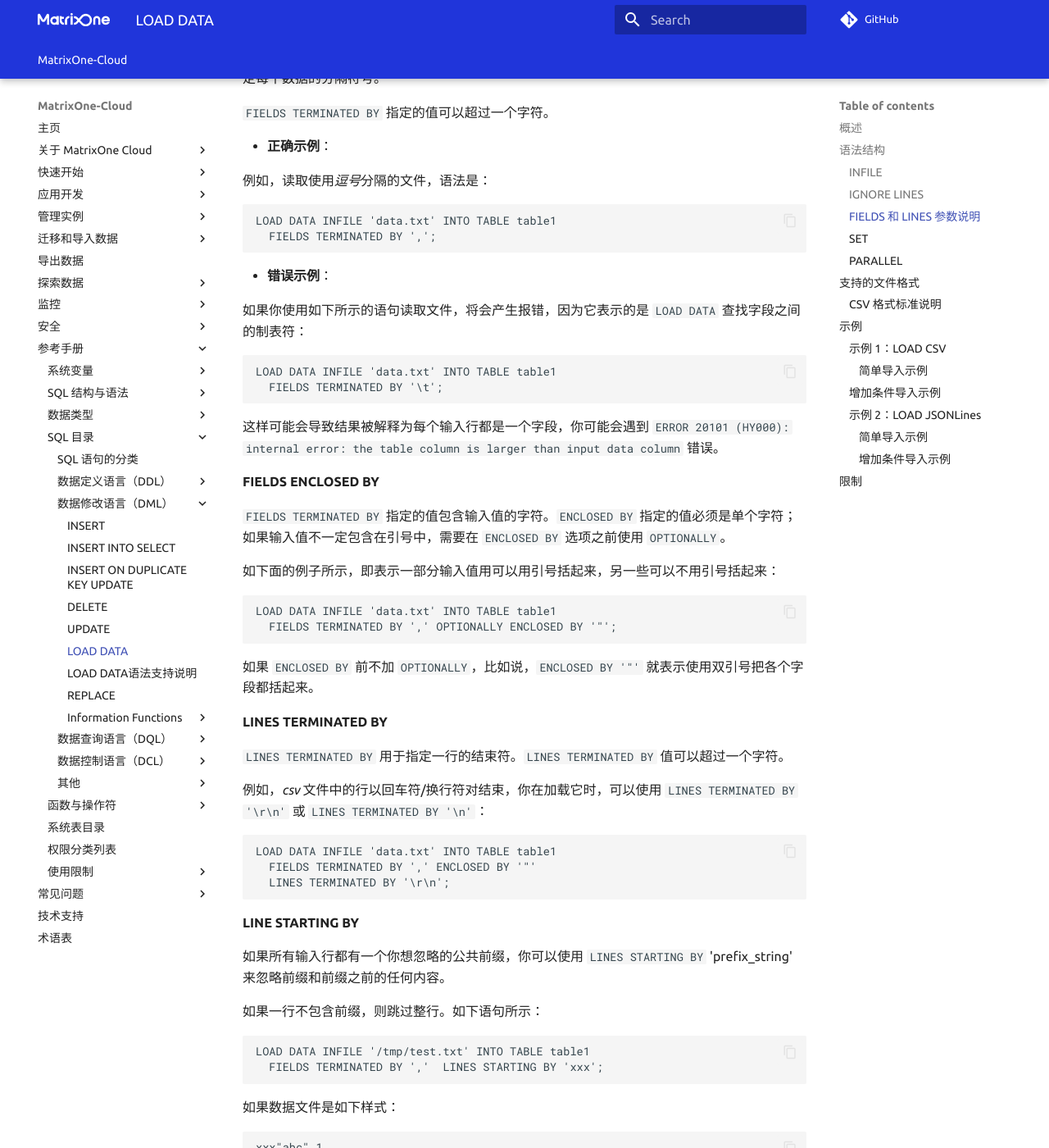
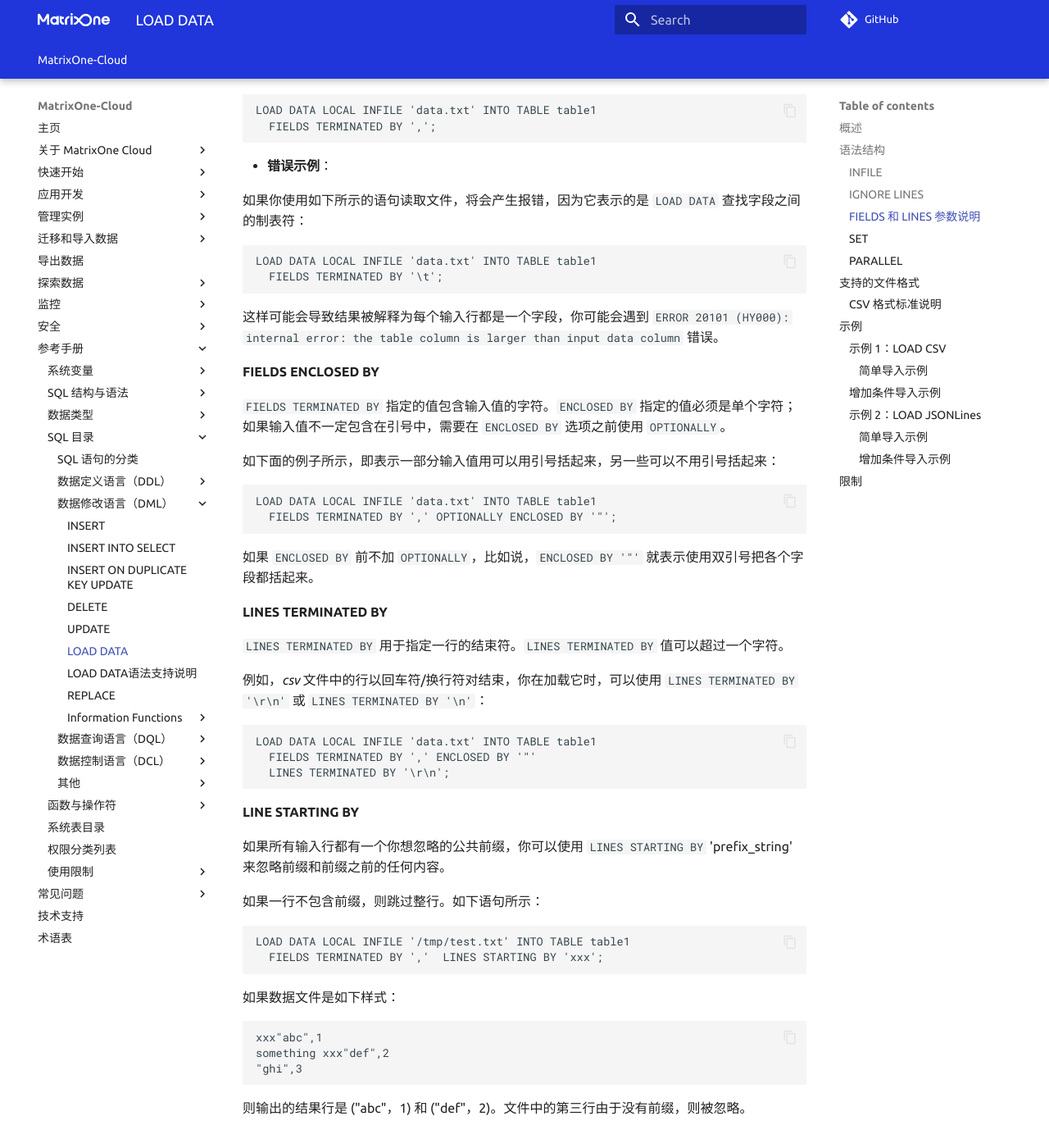
Before and after one commit to yangj1211/moc-docs, an MkDocs documentation site: the page built from docs/MatrixOne-Cloud/Reference/SQL-Reference/Data-Manipulation-Language/load-data.md, in a window 1280 px wide and 1400 px high, scrolled down 1955 px. Shown: the whole window at 82% size. Built offline with MkDocs 1.6.1 and Material for MkDocs 9.7.7, drawn with Linux system fonts in a browser that asks for light colours; comment, search, counter and statistics services are not loaded; the version menu is left out; some of the changed text lies outside the part shown.

Commit message:
Update load-data.md
Signed-off-by: xuanyiLee <89380523+xuanyiLee@users.noreply.github.com>

````diff
--- a/docs/MatrixOne-Cloud/Reference/SQL-Reference/Data-Manipulation-Language/load-data.md
+++ b/docs/MatrixOne-Cloud/Reference/SQL-Reference/Data-Manipulation-Language/load-data.md
@@ -83,7 +77,7 @@
 例如，读取使用*逗号*分隔的文件，语法是：
 
 ```
-LOAD DATA INFILE 'data.txt' INTO TABLE table1
+LOAD DATA LOCAL INFILE 'data.txt' INTO TABLE table1
   FIELDS TERMINATED BY ',';
 ```
 
@@ -92,7 +86,7 @@
 如果你使用如下所示的语句读取文件，将会产生报错，因为它表示的是 `LOAD DATA` 查找字段之间的制表符：
 
 ```
-LOAD DATA INFILE 'data.txt' INTO TABLE table1
+LOAD DATA LOCAL INFILE 'data.txt' INTO TABLE table1
   FIELDS TERMINATED BY '\t';
 ```
 
@@ -105,7 +99,7 @@
 如下面的例子所示，即表示一部分输入值用可以用引号括起来，另一些可以不用引号括起来：
 
 ```
-LOAD DATA INFILE 'data.txt' INTO TABLE table1
+LOAD DATA LOCAL INFILE 'data.txt' INTO TABLE table1
   FIELDS TERMINATED BY ',' OPTIONALLY ENCLOSED BY '"';
 ```
 
@@ -118,7 +112,7 @@
 例如，*csv* 文件中的行以回车符/换行符对结束，你在加载它时，可以使用 `LINES TERMINATED BY '\r\n'` 或 `LINES TERMINATED BY '\n'`：
 
 ```
-LOAD DATA INFILE 'data.txt' INTO TABLE table1
+LOAD DATA LOCAL INFILE 'data.txt' INTO TABLE table1
   FIELDS TERMINATED BY ',' ENCLOSED BY '"'
   LINES TERMINATED BY '\r\n';
 ```
@@ -130,7 +124,7 @@
 如果一行不包含前缀，则跳过整行。如下语句所示：
 
 ```
-LOAD DATA INFILE '/tmp/test.txt' INTO TABLE table1
+LOAD DATA LOCAL INFILE '/tmp/test.txt' INTO TABLE table1
   FIELDS TERMINATED BY ','  LINES STARTING BY 'xxx';
 ```
 
@@ -172,7 +166,7 @@
 3. 使用下面的命令行将 `test.txt` 导入至表 `user`：
 
     ```sql
-    LOAD DATA INFILE '/tmp/test.txt' INTO TABLE user SET id=nullif(id,"null");
+    LOAD DATA LOCAL INFILE '/tmp/test.txt' INTO TABLE user SET id=nullif(id,"null");
     ```
 
 4. 导入后的表内容如下：
@@ -198,13 +192,13 @@
 
 ```sql
 --  打开并行加载
-load data infile 'file_name' into table tbl_name FIELDS TERMINATED BY '|' ENCLOSED BY '\"' LINES TERMINATED BY '\n' IGNORE 1 LINES PARALLEL 'TRUE';
+load data local infile 'file_name' into table tbl_name FIELDS TERMINATED BY '|' ENCLOSED BY '\"' LINES TERMINATED BY '\n' IGNORE 1 LINES PARALLEL 'TRUE';
 
 --  关闭并行加载
-load data infile 'file_name' into table tbl_name FIELDS TERMINATED BY '|' ENCLOSED BY '\"' LINES TERMINATED BY '\n' IGNORE 1 LINES PARALLEL 'FALSE';
+load data local infile 'file_name' into table tbl_name FIELDS TERMINATED BY '|' ENCLOSED BY '\"' LINES TERMINATED BY '\n' IGNORE 1 LINES PARALLEL 'FALSE';
 
 --  默认关闭并行加载
-load data infile 'file_name' into table tbl_name FIELDS TERMINATED BY '|' ENCLOSED BY '\"' LINES TERMINATED BY '\n' IGNORE 1 LINES;
+load data local infile 'file_name' into table tbl_name FIELDS TERMINATED BY '|' ENCLOSED BY '\"' LINES TERMINATED BY '\n' IGNORE 1 LINES;
 ```
 
 !!! note
@@ -412,7 +406,7 @@
 将数据文件导入到 MatrixOne 中的表 t1：
 
 ```sql
-load data infile '<your-local-file-path>/char_varchar.csv' into table t1 fields terminated by'|';
+load data local infile '<your-local-file-path>/char_varchar.csv' into table t1 fields terminated by'|';
 ```
 
 查询结果如下：
@@ -452,7 +446,7 @@
 
 ```sql
 delete from t1;
-load data infile '<your-local-file-path>/char_varchar.csv' into table t1 fields terminated by'|' LINES STARTING BY 'aa' ignore 10 lines;
+load data local infile '<your-local-file-path>/char_varchar.csv' into table t1 fields terminated by'|' LINES STARTING BY 'aa' ignore 10 lines;
 ```
 
 查询结果如下：
@@ -501,10 +495,10 @@
 Query OK, 0 rows affected (0.03 sec)
 ```
 
-将数据文件导入到 MatrixOne 中的表 t1：
+将数据文件导入到 MatrixOne Cloud 中的表 t1：
 
 ```
-load data infile {'filepath'='<your-local-file-path>/jsonline_array.jl','format'='jsonline','jsondata'='array'} into table t1;
+load data local infile {'filepath'='<your-local-file-path>/jsonline_array.jl','format'='jsonline','jsondata'='array'} into table t1;
 ```
 
 查询结果如下：
@@ -526,7 +520,7 @@
 
 ```
 delete from t1;
-load data infile {'filepath'='<your-local-file-path>/jsonline_array.jl','format'='jsonline','jsondata'='array'} into table t1 ignore 1 lines;
+load data local infile {'filepath'='<your-local-file-path>/jsonline_array.jl','format'='jsonline','jsondata'='array'} into table t1 ignore 1 lines;
 ```
 
 查询结果如下：
````
Also changed, not shown: other parts of docs/MatrixOne-Cloud/Reference/SQL-Reference/Data-Manipulation-Language/load-data.md (+10 -16 lines).
